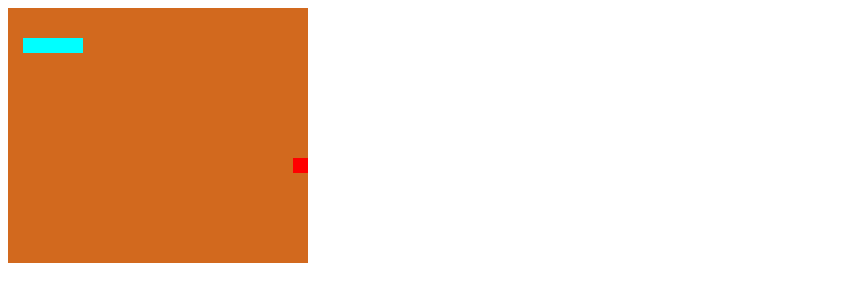
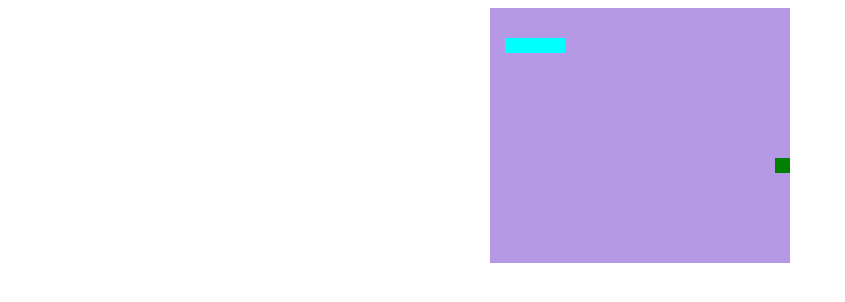
Before and after one commit to hovaness/snake-game, a plain HTML site: page index.html in a window 1280 px wide. Shown: the whole page, without its empty margins (0-845 px from the left). Drawn offline with Linux system fonts and the light colour scheme.

Commit message:
some visualization

```diff
--- a/game.js
+++ b/game.js
@@ -2,7 +2,7 @@ const BLOCK_SIZE = 15; // ширина и высота клетки в пикс
 const FIELD_WIDTH = 20; // ширина игрового поля в клетках(гор.)
 const FIELD_HEIGHT = 17; // ширина игрового поля в клетках(верт.)
 const SNAKE_COLOR = "aqua";
-const APPLE_COLOR = "red";
+const APPLE_COLOR = "green";
 let DIRECTION = null;
 let SPEED = 500;
 
@@ -76,9 +76,7 @@ function outOfBorder(x, y) {
     else return false;
 }
 
-function name(x,y){
 
-}
 
 drawSnake();
 drawApple();
--- a/index.html
+++ b/index.html
@@ -8,7 +8,9 @@
     <title>Snake game</title>
 </head>
 <body>
-    <canvas id="gameField" width='300' height='255' class="field"></canvas>
+    <div class="content">
+        <canvas id="gameField" width='300' height='255' class="field"></canvas>
+    </div>
     <script src="game.js"></script>
 </body>
 </html>
--- a/style.css
+++ b/style.css
@@ -1,3 +1,9 @@
 .field{
-    background-color: chocolate;
+    background-color: rgba(174, 141, 226, 0.89);
+
 }
+
+.content{
+    display: flex;
+    justify-content: center;
+}
```
